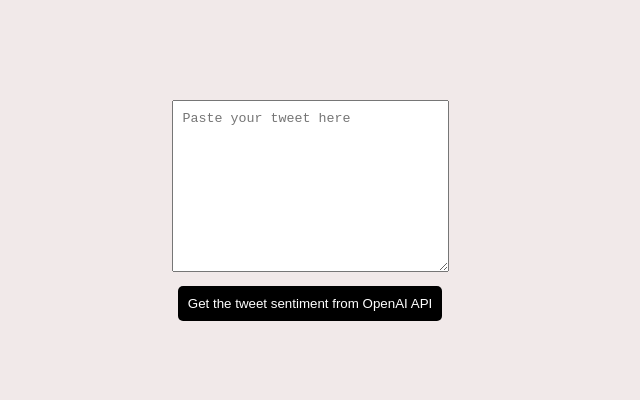
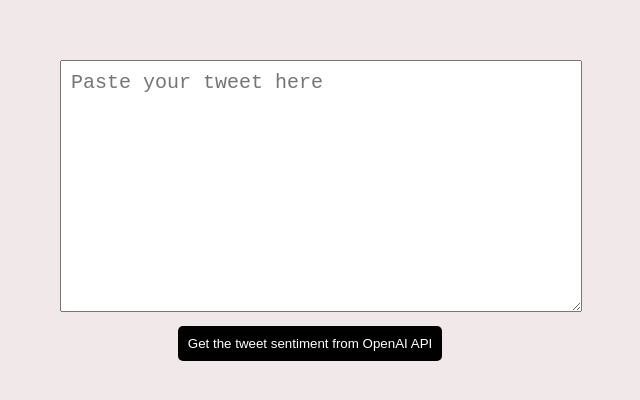
Before and after one commit to bezbrain/TweetStatus, a React (Vite) app: page / in a window 1280 px wide. Shown: the part 198-598 px from the top of the page, without its empty margins (330-970 px from the left). Built offline with nearby package versions, Linux system fonts and the light colour scheme; no server answers.

Commit message:
Made adjustment to the api key, so that it'd be secured

```diff
--- a/src/App.jsx
+++ b/src/App.jsx
@@ -1,10 +1,10 @@
 import { useState } from "react";
 import axios from "axios";
-import config from "./config";
 
 /* ======== */
 // Fetching Openai Data for Tweets
-const API_KEY = config.apiKey;
+
+const API_KEY = import.meta.env.VITE_API_KEY;
 
 const App = () => {
   const [inputText, setInputText] = useState("");
--- a/src/index.css
+++ b/src/index.css
@@ -17,9 +17,16 @@
   background-color: #f1e9e9;
 }
 
+#root {
+  /* border: 2px solid red; */
+  width: 500px;
+}
+
 textarea {
   padding: 10px;
   margin-bottom: 10px;
+  width: 100%;
+  font-size: 20px;
 }
 
 button {
```
Also changed, not shown: 1 other file (tests, documents, lock files or other folders).
